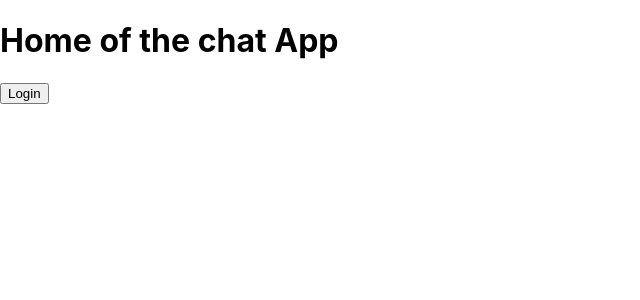
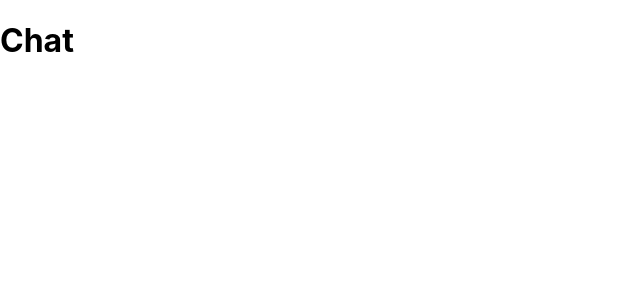
Before and after one commit to Anumjawaid/ReactChatApp, a React (Create React App) app: page /chat in a window 1280 px wide. Shown: the top 300 px of the page, without its empty margins (0-640 px from the left). Built offline with nearby package versions, Linux system fonts and the light colour scheme.

Commit message:
router link added

```diff
--- a/src/App.js
+++ b/src/App.js
@@ -1,6 +1,6 @@
-import Homee from './containers/Home';
 import './App.css';
 import React from 'react'
+import AppRouter from './config/router'
 import { connect } from 'react-redux';
 
 class App extends React.Component{
@@ -11,7 +11,7 @@ class App extends React.Component{
     //   console.log("from app",this.props)
         return(
             <div>
-                 <Homee></Homee>
+                 <AppRouter/>
             </div>
         )
     }
```
